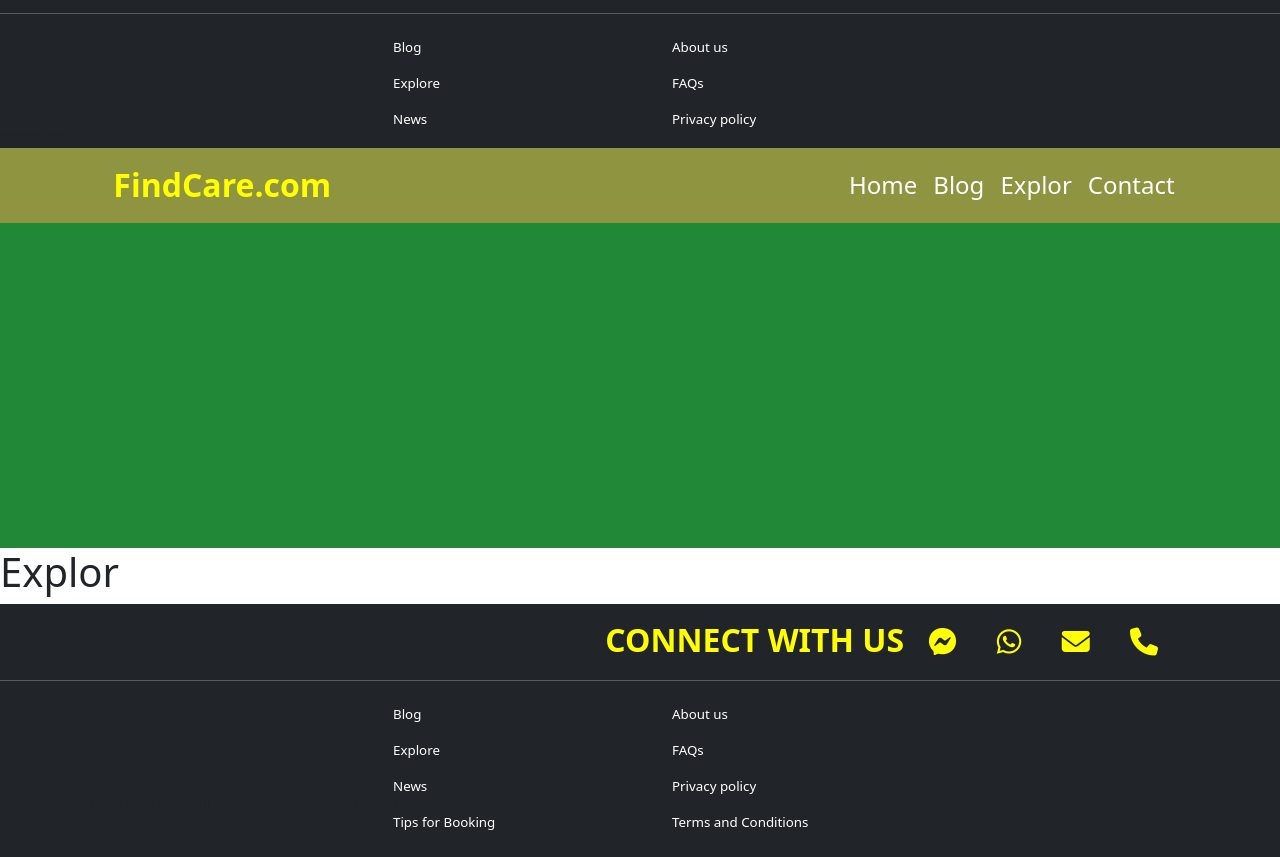
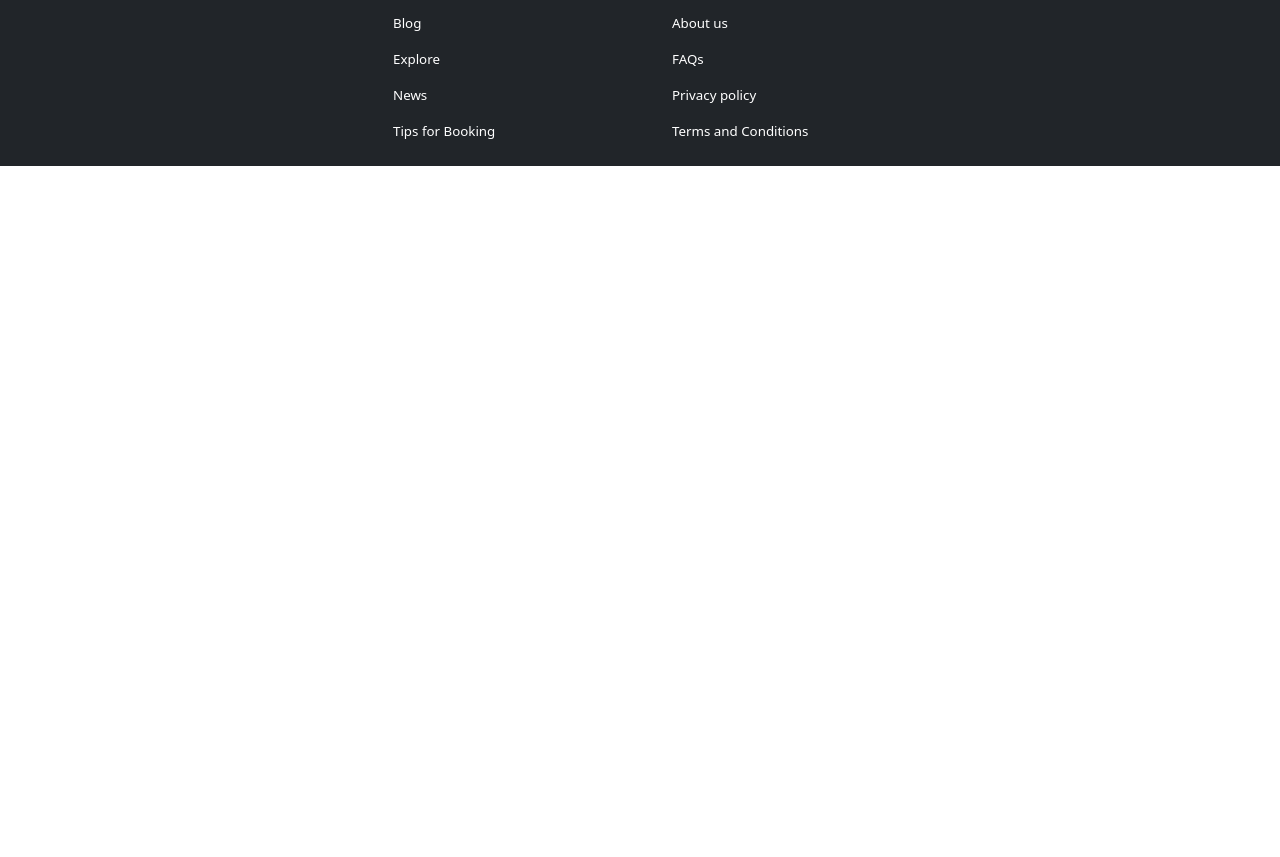
Before and after one commit to Shajid1041/Day-Care-Booking-website, a plain HTML site: page explor.html in a window 1280 px wide. Shown: the part 543-1400 px from the top of the page. After the commit the page ends 800 px from the top, so only its background shows below. Drawn offline with nearby package versions, Linux system fonts and the light colour scheme.

Commit message:
fixed some text error

```diff
--- a/explor.html
+++ b/explor.html
@@ -1,4 +1,3 @@
-<<<<<<< HEAD
 <!DOCTYPE html>
 <html lang="en">
 
@@ -143,150 +142,4 @@
 
 </body>
 
-=======
-<!DOCTYPE html>
-<html lang="en">
-
-<head>
-    <meta charset="UTF-8">
-    <meta name="viewport" content="width=device-width, initial-scale=1.0">
-    <title>Document</title>
-    <link href="https://cdn.jsdelivr.net/npm/bootstrap@5.3.3/dist/css/bootstrap.min.css" rel="stylesheet"
-        integrity="sha384-QWTKZyjpPEjISv5WaRU9OFeRpok6YctnYmDr5pNlyT2bRjXh0JMhjY6hW+ALEwIH" crossorigin="anonymous">
-    <!-- font awesome -->
-    <link rel="stylesheet" href="https://cdnjs.cloudflare.com/ajax/libs/font-awesome/6.6.0/css/all.min.css"
-        integrity="sha512-Kc323vGBEqzTmouAECnVceyQqyqdsSiqLQISBL29aUW4U/M7pSPA/gEUZQqv1cwx4OnYxTxve5UMg5GT6L4JJg=="
-        crossorigin="anonymous" referrerpolicy="no-referrer" />
-    <!-- font awesome -->
-    <!-- advantage icon from google font start here -->
-    <link rel="stylesheet"
-        href="https://fonts.googleapis.com/css2?family=Material+Symbols+Outlined:opsz,wght,FILL,GRAD@24,400,0,0&icon_names=compare" />
-
-    <!-- advantage icon from google font end here -->
-
-</head>
-<style>
-    .custom_main_color {
-        background-color: #8f9440;
-    }
-
-    nav {
-        background-color: #8f9440;
-    }
-
-    .custom-nav-item:hover {
-        font-weight: 600;
-        text-decoration: underline;
-        text-decoration-color: yellow;
-        text-decoration-thickness: 3px;
-        text-underline-offset: 10px;
-
-
-    }
-
-    a {
-        text-decoration: none;
-        color: white;
-    }
-
-    .bg-yellow {
-        background-color: yellow;
-        color: black;
-    }
-
-    .text-yellow {
-        color: yellow;
-    }
-    ul.no-bullets {
-            list-style-type: none;
-
-        }
-</style>
-
-<body>
-    <div class="hero_area" style="height: 400px; background-color:  #218838;">
-        <!-- navbar start here -->
-        <header class="header_section">
-            <nav class="navbar navbar-expand-sm p-2  text-white mb-3" style="height: 75px;">
-                <div class="col-1"></div>
-                <a class="col-3 navbar-brand text-yellow fs-2 fw-bold " href="#">FindCare.com</a>
-
-                <button class="navbar-toggler " type="button" data-bs-toggle="collapse"
-                    data-bs-target="#navbarSupportedContent" aria-controls="navbarSupportedContent" aria-expanded="false"
-                    aria-label="Toggle navigation">
-                    <span class="navbar-toggler-icon"></span>
-                </button>
-                <div class="col-7 collapse navbar-collapse justify-content-end m-auto " id="navbarSupportedContent">
-                    <ul class="navbar-nav fs-4 fw-light ">
-                        <li class="nav-item custom-nav-item"><a class="nav-link active text-white" href="index.html">Home</a>
-                        </li>
-                        <li class="nav-item custom-nav-item"><a class="nav-link text-white" href="blog.html">Blog</a></li>
-                        <li class="nav-item custom-nav-item"><a class="nav-link text-white" href="explor.html">Explor</a></li>
-                        <li class="nav-item custom-nav-item"><a class="nav-link text-white" href="contact.html">Contact</a></li>
-                    </ul>
-                </div>
-                <div class="col-1 "></div>
-            </nav>
-        </header>
-        <!-- navbar end here -->
-        </div>
-        <h1>Explor</h1>
-
-
-
-
-
-    <footer class="bg-dark text-white" style="margin-bottom: -66px;">
-        <div class="container pt-3">
-            <h2 class="h2 fw-bold text-yellow text-end text-uppercase  mb-0 me-4">Connect with Us <i
-                    class="fa-brands fa-facebook-messenger fs-3 py-2 px-3"></i> <i
-                    class="fa-brands fa-whatsapp fs-3 py-2 px-3"></i> <i
-                    class="fa-solid fa-envelope fs-3 py-2 px-3"></i> <i class="fa-solid fa-phone fs-3 py-2 px-3"></i>
-            </h2>
-        </div>
-        <hr>
-        <div class="container d-flex justify-content-center">
-            <div class="col-3">
-                <ul class="no-bullets" style="font-size: smaller;">
-                    <li class="py-2">
-                        Blog
-                    </li>
-                    <li class="py-2">
-                        Explore
-                    </li>
-                    <li class="py-2">
-                        News
-                    </li>
-                    <li class="py-2">
-                        Tips for Booking
-                    </li>
-                </ul>
-            </div>
-            <div class="col-3">
-                <ul class="no-bullets" style="font-size: smaller;">
-                    <li class="py-2">
-                        About us
-                    </li>
-                    <li class="py-2">
-                        FAQs
-                    </li>
-                    <li class="py-2">
-                        Privacy policy
-                    </li>
-                    <li class="py-2">
-                        Terms and Conditions
-                    </li>
-                </ul>
-            </div>
-        </div>
-
-
-    </footer>
-<!-- Bootstrap JavaScript with Popper -->
-<script src="https://cdn.jsdelivr.net/npm/@popperjs/core@2.9.3/dist/umd/popper.min.js"></script>
-<script src="https://cdn.jsdelivr.net/npm/bootstrap@5.3.0/dist/js/bootstrap.min.js"></script>
-
-</body>
-
->>>>>>> 70768a7 (Added all necessary file and folder)
 </html>
```
Also changed, not shown: blog.html (+2 -2 lines), contact.html (+2 -2 lines), index.html (+2 -2 lines), search.html (+1 -2 lines), specificDayCareCard.html (+1 -1 lines).
